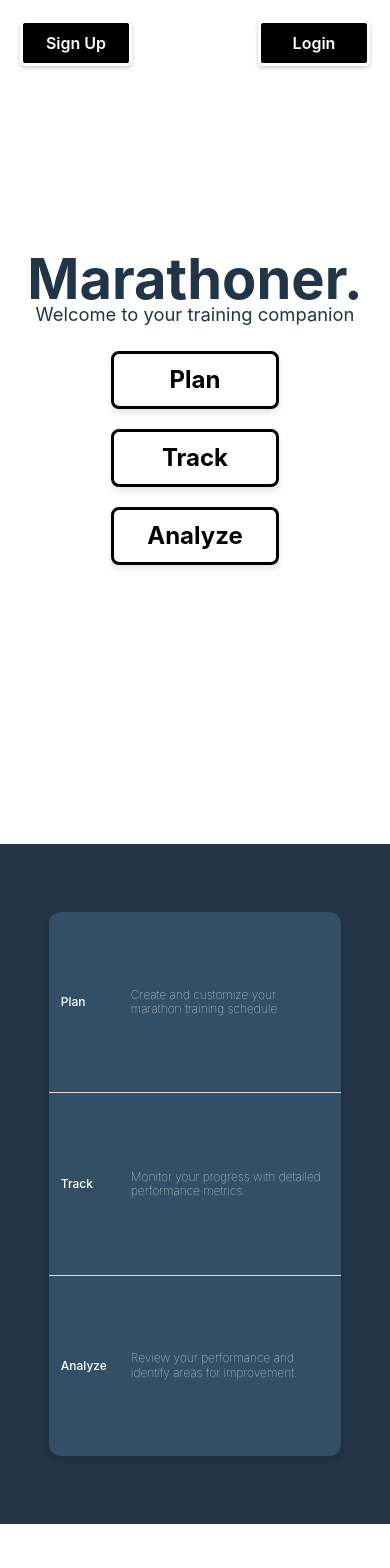
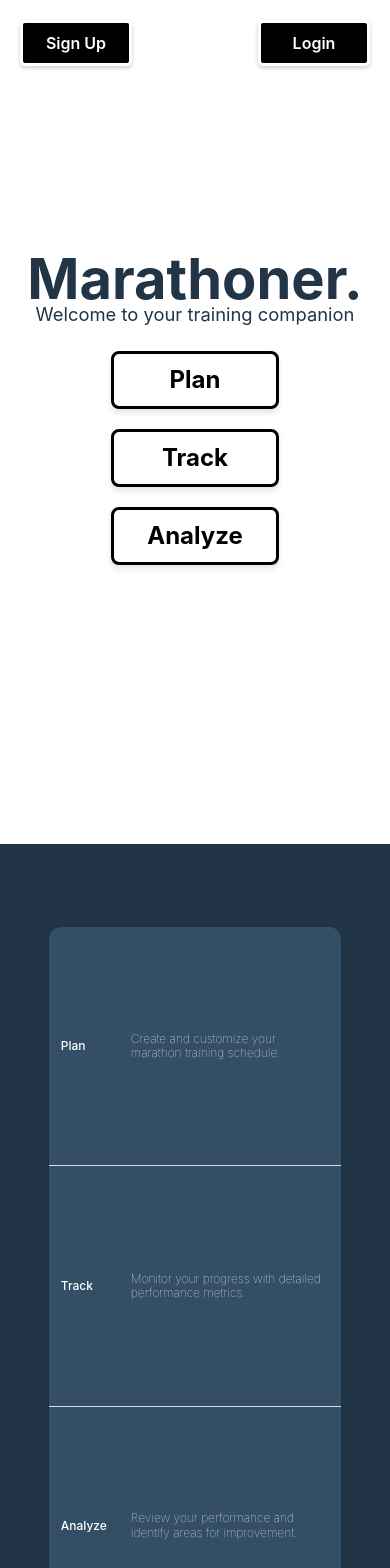
Before and after one commit to tulloch022/marathoner, a React (Vite) app: page / in a window 390 px wide. Shown: the top 1568 px of the page. Built offline with nearby package versions, Linux system fonts and the light colour scheme.

Commit message:
adjusted display of all components to be more dynamic for resizing

```diff
--- a/src/index.css
+++ b/src/index.css
@@ -173,12 +173,12 @@ h1, p {
 .table-container {
   position: absolute;
   top: 100vh;
+  height: 100vh;
   display: flex;
   justify-content: center;
   align-items: center;
   padding: 20px;
   width: 100%;
-  height: 40em;
   background-color: #213547;
 }
 
@@ -214,7 +214,7 @@ h1, p {
 
 @media (max-width: 768px) {
   .table-container {
-    bottom: 100vh;
+    bottom: 100;
   }
 
   .title {
```
